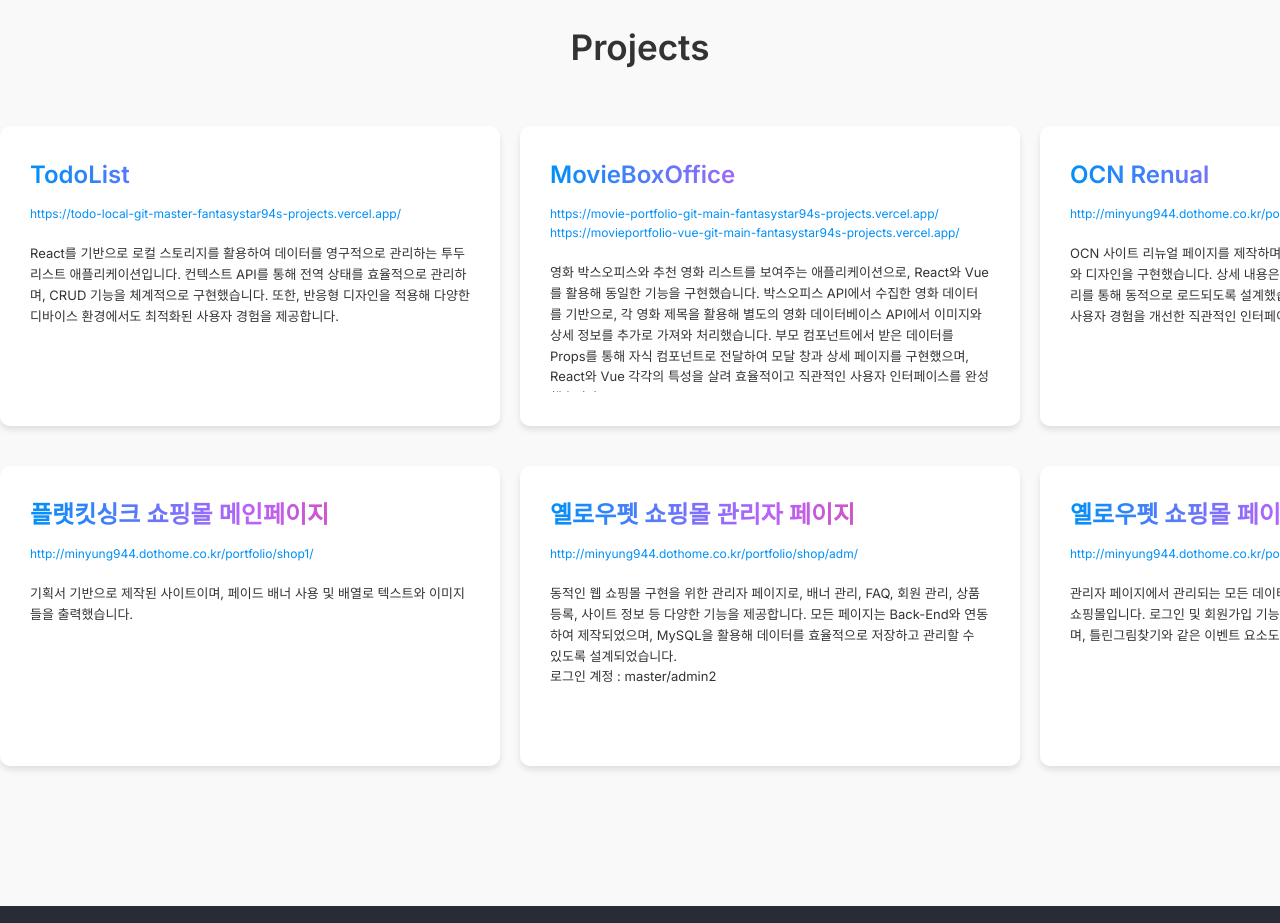
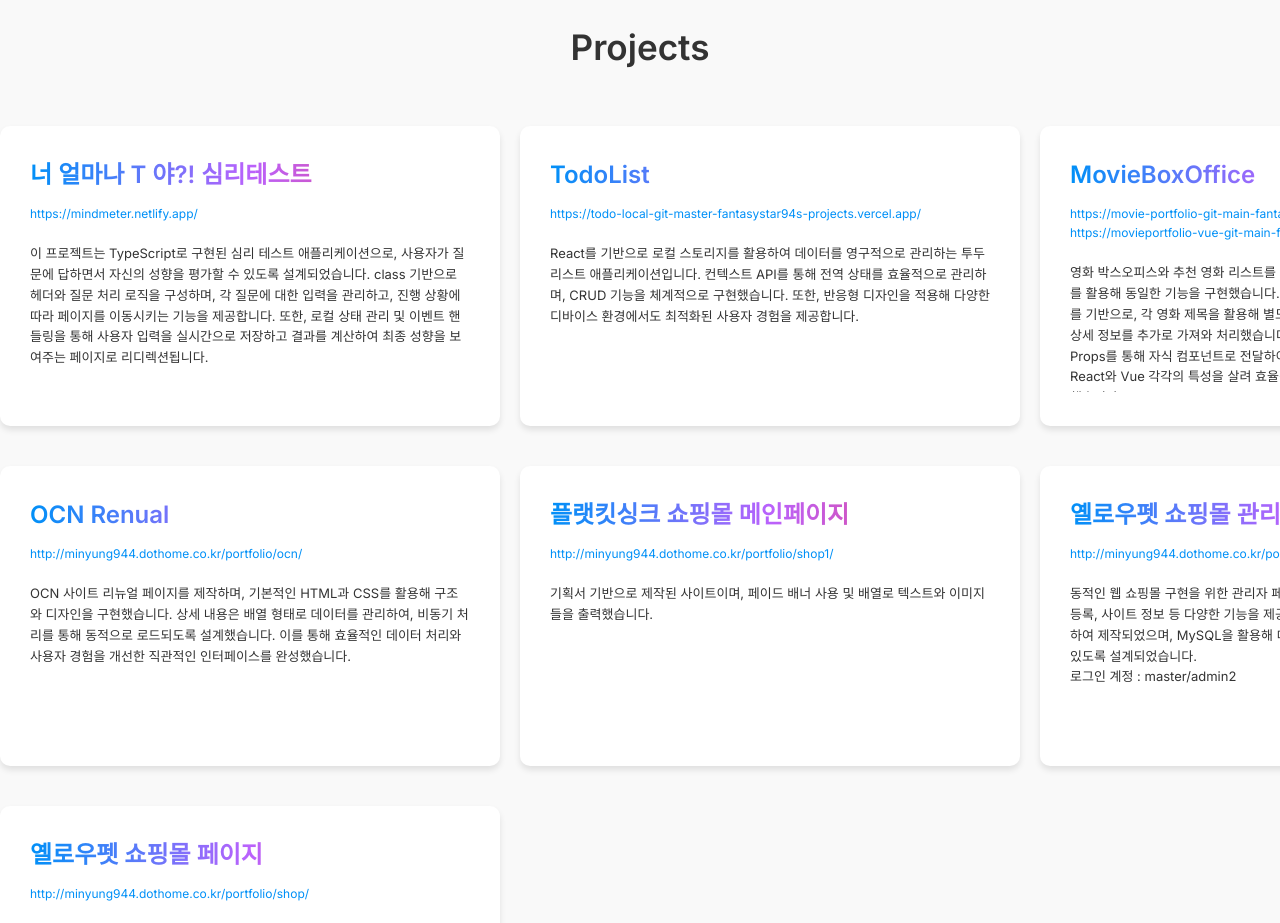
Before and after one commit to Fantasystar94/main-introduce, a React (Create React App) app: page / in a window 1280 px wide. Shown: the part 1220-2143 px from the top of the page. Built offline with nearby package versions, Linux system fonts and the light colour scheme.

Commit message:
mindmeter add

```diff
--- a/src/component/Projects.jsx
+++ b/src/component/Projects.jsx
@@ -10,6 +10,17 @@ const Projects = forwardRef((props,ref)=>{
                 </h3>
             </div>
             <div className="projectWrap">
+            <div className="item shadow">
+                    <h4 className='itemTit'>
+                    너 얼마나 T 야?! 심리테스트
+                    </h4>
+                    <a href="https://mindmeter.netlify.app/" className='link' target='_blank'>
+                    https://mindmeter.netlify.app/
+                    </a>
+                    <div className="article">
+                    이 프로젝트는 TypeScript로 구현된 심리 테스트 애플리케이션으로, 사용자가 질문에 답하면서 자신의 성향을 평가할 수 있도록 설계되었습니다. class 기반으로 헤더와 질문 처리 로직을 구성하며, 각 질문에 대한 입력을 관리하고, 진행 상황에 따라 페이지를 이동시키는 기능을 제공합니다. 또한, 로컬 상태 관리 및 이벤트 핸들링을 통해 사용자 입력을 실시간으로 저장하고 결과를 계산하여 최종 성향을 보여주는 페이지로 리디렉션됩니다.
+                    </div>
+                </div>
                 <div className="item shadow">
                     <h4 className='itemTit'>
                         TodoList
```
